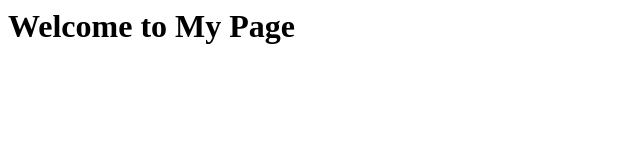
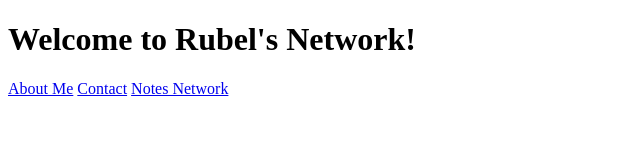
Before and after one commit to miahrubel/miahrubel.github.io, a plain HTML site: page index.html in a window 1280 px wide. Shown: the whole page, without its empty margins (0-640 px from the left). Drawn offline with Linux system fonts and the light colour scheme.

Commit message:
Inttial basic sub-structuring page

```diff
--- a/index.html
+++ b/index.html
@@ -1 +1,14 @@
-<h1>Welcome to My Page</h1>
+<!DOCTYPE html>
+<html>
+    <head>
+        <title>Rubel's Portfolio</title>
+    </head>
+    <body>
+        <h1>Welcome to Rubel's Network!</h1>
+        <nav>
+            <a href="./aboutme.html"> About Me</a>
+            <a href="./contact.html"> Contact</a>
+            <a href="./notesnetwork.html">Notes Network</a>
+        </nav>
+    </body>
+</html>
```
Also changed, not shown: aboutme.html (added), contact.html (added), notesnetwork.html (added).
